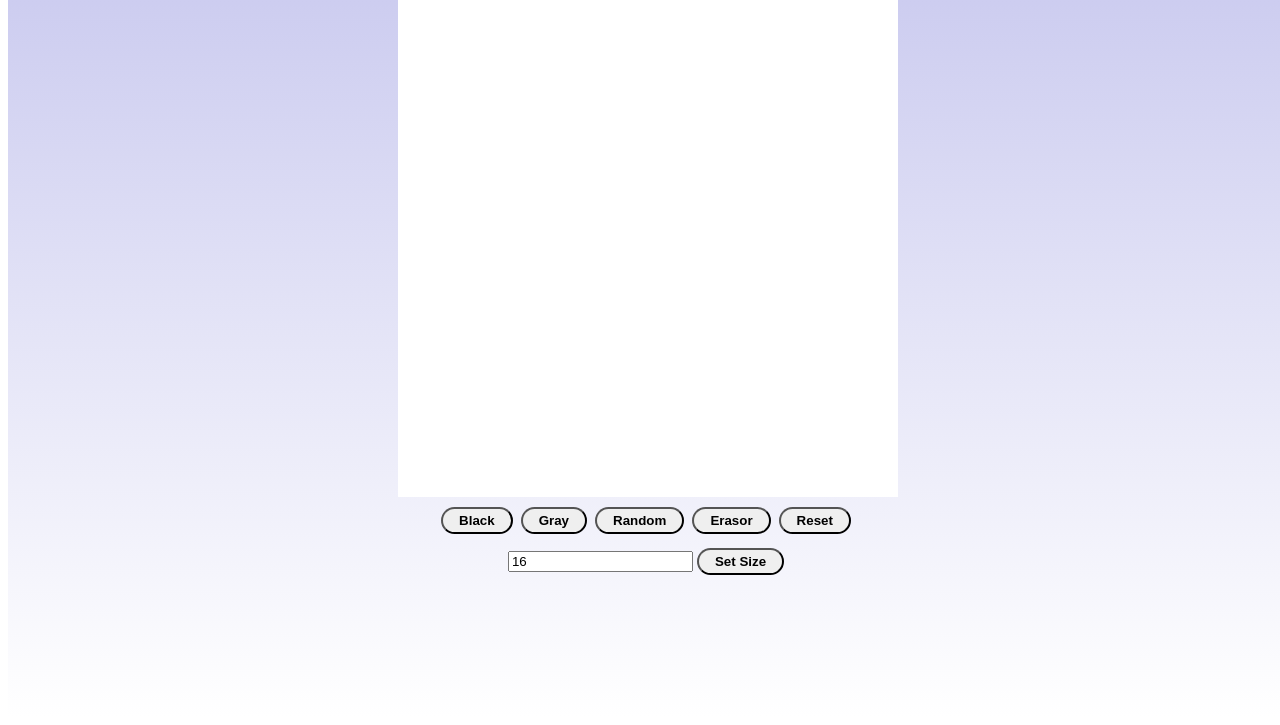
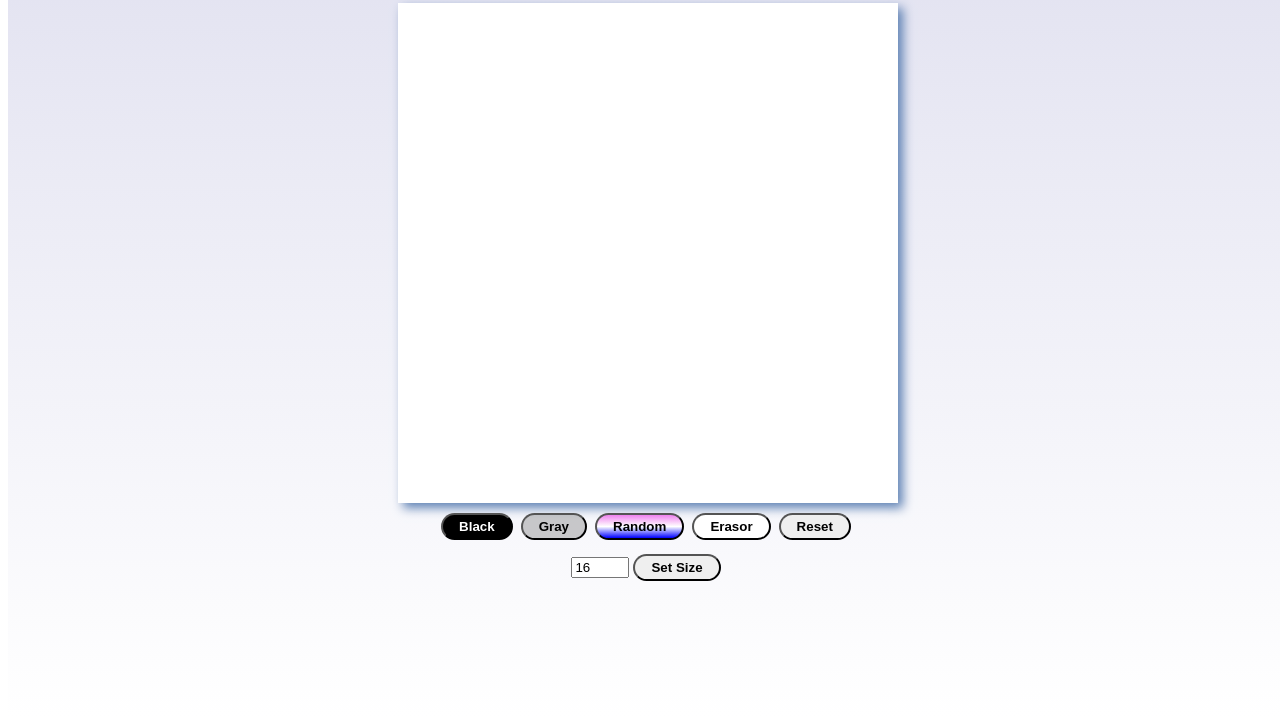
Before and after one commit to Krimx-xav/Etch-a-Sketch, a plain HTML site: page index.html in a window 1280 px wide. Shown: the part 91-816 px from the top of the page. Drawn offline with Linux system fonts and the light colour scheme.

Commit message:
improved the overall designs

```diff
--- a/index.html
+++ b/index.html
@@ -18,10 +18,10 @@
             <div class="content">
                 <div class="board"></div>
                 <div class="buttons">
-                    <button onclick="changeColor('black')">Black</button>
-                    <button onclick="changeColor('gray')">Gray</button>
-                    <button onclick="changeColor('random')">Random</button>
-                    <button onclick="changeColor('white')">Erasor</button>
+                    <button class="blackButton" onclick="changeColor('black')">Black</button>
+                    <button class="grayButton" onclick="changeColor('gray')">Gray</button>
+                    <button class="randomButton" onclick="changeColor('random')">Random</button>
+                    <button class="erasorButton" onclick="changeColor('white')">Erasor</button>
                     <button onclick="resetButton()">Reset</button>
 
                 </div>
--- a/styles.css
+++ b/styles.css
@@ -4,7 +4,7 @@
     display: flex;
     flex-direction: column;
     align-items: center;
-    background: linear-gradient(rgb(199, 199, 238), white);
+    background: linear-gradient(rgb(225, 225, 240), white);
 }
 
 .board {
@@ -12,6 +12,8 @@
     height: 500px;
     display: grid;
     background-color: white;
+    box-shadow: inset black;
+    box-shadow: 5px 5px 10px rgb(95, 130, 180);
 }
 
 .board:hover {
@@ -53,3 +55,50 @@ button {
 button:hover {
     cursor: pointer;
 }
+
+.blackButton {
+    background-color: black;
+    color: white;
+}
+
+.grayButton {
+    background-color: rgba(128, 128, 128, 0.411);
+    color: black;
+}
+
+input {
+    width: 50px;
+}
+
+h1 {
+    font-weight: 700;
+    font-family: 'Segoe UI', Tahoma, Geneva, Verdana, sans-serif;
+}
+
+.randomButton {
+    background: linear-gradient(violet, white, blue);
+}
+
+.randomButton:hover {
+    background: linear-gradient(0.25turn, #20ff02, #ebf8e1, #aecc03);
+}
+
+.erasorButton {
+    background-color: rgb(255, 255, 255);
+    color: black;
+}
+
+.erasorButton:hover {
+    background-color: white;
+    color: white;
+}
+
+.blackButton:hover {
+    background-color: white;
+    color: black;
+}
+
+.grayButton:hover {
+    background-color: rgb(58, 57, 56);
+    color: white;
+}
```
Also changed, not shown: reset.css (deleted).
